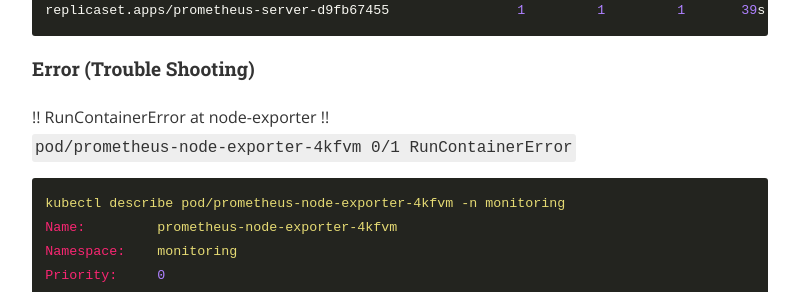
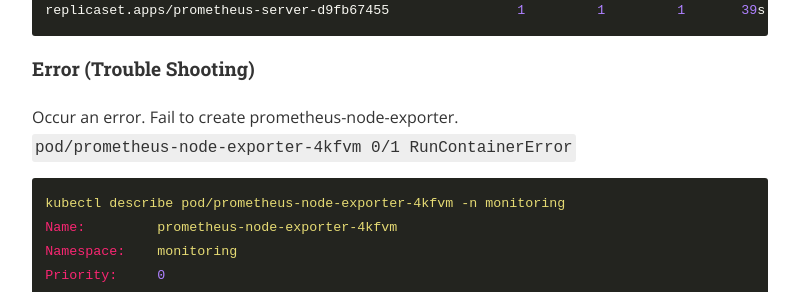
Before and after one commit to rhsoddld/rhsoddld.github.io, a Jekyll site: the page built from _posts/2021-04-18-k8s_1.md, in a window 1280 px wide and 900 px high, scrolled down 2946 px. Shown: the part 154-446 px from the top of the window, without its empty margins (240-1039 px from the left). Built offline with Jekyll 4.4.1, drawn with Linux system fonts in a browser that asks for light colours; nearby versions of some CDN libraries.

Commit message:
_posts/2021-04-18-k8s_1.md updated from https://stackedit.io/

```diff
--- a/_posts/2021-04-18-k8s_1.md
+++ b/_posts/2021-04-18-k8s_1.md
@@ -119,7 +119,7 @@ categories: Kubernetes
     replicaset.apps/prometheus-server-d9fb67455                1         1         1       39s
 
 #### Error (Trouble Shooting)
-!! RunContainerError at node-exporter !!
+Occur an error. Fail to create prometheus-node-exporter.
     `pod/prometheus-node-exporter-4kfvm                   0/1     RunContainerError`
 
 
```
Also changed, not shown: other parts of _posts/2021-04-18-k8s_1.md (+1 -1 lines).
